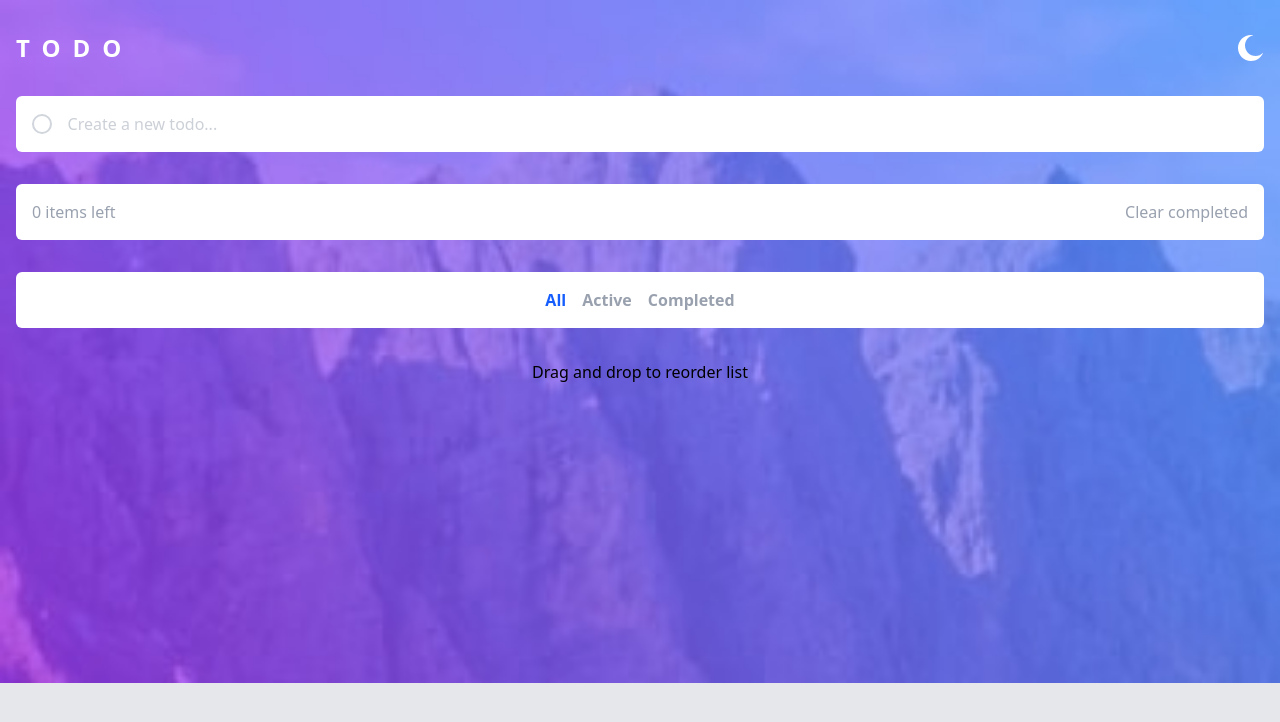
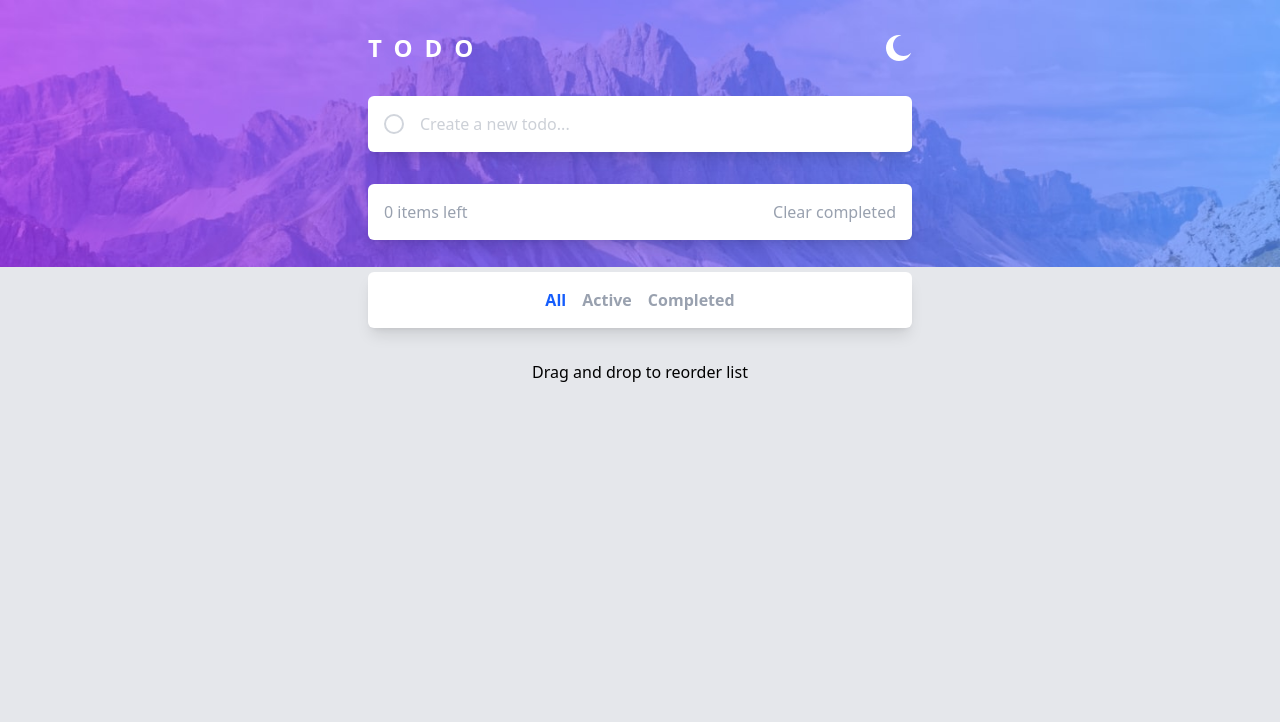
Before and after one commit to PacoAlexM/react-vite-tailwind, a React (Vite) app: page / in a window 1280 px wide. Shown: the top 722 px of the page. Built offline with nearby package versions, Linux system fonts and the light colour scheme.

Commit message:
Configuracion de punto de quiebre para pantallas grandes

```diff
--- a/src/App.jsx
+++ b/src/App.jsx
@@ -18,11 +18,11 @@ import { useEffect, useState } from 'react';
  */
 const initTodos = JSON.parse(localStorage.getItem('todos')) || [];
 // const initTodos = [
-//     { id: 1, title: 'Learn React, Node.js, Vue and many javascript frameworks.', completed: true },
-//     { id: 2, title: 'Complete a Microsoft Azure certification.', completed: false },
-//     { id: 3, title: 'Find a better paid job.', completed: false },
-//     { id: 4, title: 'Practice Taekwondo.', completed: false },
-//     { id: 5, title: 'Get a fursuit 😎.', completed: false },
+//     { id: 1, title: 'Learn React, Node.js, Vue and many javascript frameworks', completed: true },
+//     { id: 2, title: 'Complete a Microsoft Azure certification', completed: false },
+//     { id: 3, title: 'Find a better paid job', completed: false },
+//     { id: 4, title: 'Practice Taekwondo', completed: false },
+//     { id: 5, title: 'Get a fursuit 😎', completed: false },
 // ];
 
 const App = () => {
@@ -40,13 +40,13 @@ const App = () => {
     useEffect(() => localStorage.setItem('todos', JSON.stringify(todos)), [todos]);
 
     return (
-        <div className="bg-[url('./assets/images/bg-mobile-light.jpg')] dark:bg-[url('./assets/images/bg-mobile-dark.jpg')] bg-contain bg-no-repeat min-h-screen bg-gray-200 dark:bg-gray-900 duration-500">
+        <div className="bg-[url('./assets/images/bg-mobile-light.jpg')] md:bg-[url('./assets/images/bg-desktop-light.jpg')] dark:bg-[url('./assets/images/bg-mobile-dark.jpg')] dark:md:bg-[url('./assets/images/bg-desktop-dark.jpg')] bg-contain bg-no-repeat min-h-screen bg-gray-200 dark:bg-gray-900 duration-500">
             <Header />
 
-            <main className="container mx-auto mt-8 px-4">
+            <main className="container md:max-w-xl mx-auto mt-8 px-4">
                 <TodoForm createTodo={ createTodo } />
                 <TodoList todos={ filteredTodos() } removeTodo={ removeTodo } updateTodo={ updateTodo } />
-                <TodoComputed todosLeft={ todosLeft } clearCompleted={ clearCompleted } />
+                <TodoComputed todosLeft={ todosLeft } clearCompleted={ clearCompleted } todos={ filteredTodos() } />
                 <TodoFilter filterTodos={ filterTodos } filter={ filter } />
             </main>
 
--- a/src/components/Header.jsx
+++ b/src/components/Header.jsx
@@ -18,7 +18,7 @@ const Header = () => {
     }, [dark]);
 
     return (
-        <header className="container mx-auto px-4 pt-8">
+        <header className="container md:max-w-xl mx-auto px-4 pt-8">
             <div className="flex justify-between">
                 <h1 className="uppercase text-white text-2xl font-bold tracking-[0.5em]">Todo</h1>
                 <button onClick={ () => setDark(!dark) }>
--- a/src/components/TodoComputed.jsx
+++ b/src/components/TodoComputed.jsx
@@ -1,8 +1,9 @@
-const TodoComputed = ({ todosLeft, clearCompleted }) => (
-    <section className={ `py-4 px-4 flex justify-between bg-white ${ todosLeft > 0 ? 'rounded-b-md' : 'rounded-md' } dark:bg-gray-800 duration-500` }>
+const TodoComputed = ({ todosLeft, clearCompleted, todos }) => {
+    return (
+    <section className={ `py-4 px-4 flex justify-between bg-white ${ todos.length >= 1 ? 'rounded-b-md' : 'rounded-md' } dark:bg-gray-800 duration-500 shadow-lg` }>
         <span className="text-gray-400">{ todosLeft } items left</span>
         <button className="text-gray-400" onClick={ () => clearCompleted() }>Clear completed</button>
     </section>
-);
+)};
 
 export default TodoComputed;
--- a/src/components/TodoFilter.jsx
+++ b/src/components/TodoFilter.jsx
@@ -1,6 +1,6 @@
 const TodoFilter = ({ filterTodos, filter }) => (
     <section className="container mx-auto mt-8">
-        <div className="bg-white dark:bg-gray-800 duration-500 flex justify-center gap-4 rounded-md p-4">
+        <div className="bg-white dark:bg-gray-800 duration-500 flex justify-center gap-4 rounded-md p-4 shadow-lg">
             <button className={ `font-bold hover:text-blue-600 ${ filter === -1 ? 'text-blue-600' : 'text-gray-400' }` } onClick={ () => filterTodos(-1) }>All</button>
             <button className={ `font-bold hover:text-blue-600 ${ filter === 0 ? 'text-blue-600' : 'text-gray-400' }` } onClick={ () => filterTodos(0) }>Active</button>
             <button className={ `font-bold hover:text-blue-600 ${ filter === 1 ? 'text-blue-600' : 'text-gray-400' }` } onClick={ () => filterTodos(1) }>Completed</button>
--- a/src/components/TodoForm.jsx
+++ b/src/components/TodoForm.jsx
@@ -17,8 +17,8 @@ const TodoForm = ({ createTodo }) => {
     };
 
     return (
-        <form onSubmit={ onFormSubmit } className="bg-white dark:bg-gray-800 duration-500 rounded-md mt-8 overflow-hidden py-4 flex gap-4 items-center px-4">
-            <span className="rounded-full border-2 border-gray-300 w-5 h-5 inline-block"></span>
+        <form onSubmit={ onFormSubmit } className="bg-white dark:bg-gray-800 duration-500 rounded-md mt-8 overflow-hidden py-4 flex gap-4 items-center px-4 shadow-lg">
+            <span className="flex-none rounded-full border-2 border-gray-300 w-5 h-5 inline-block"></span>
             <input type="text" className="w-full text-gray-400 outline-none" placeholder="Create a new todo..." value={ title } onChange={ (e) => setTitle(e.target.value) } />
         </form>
     );
```
